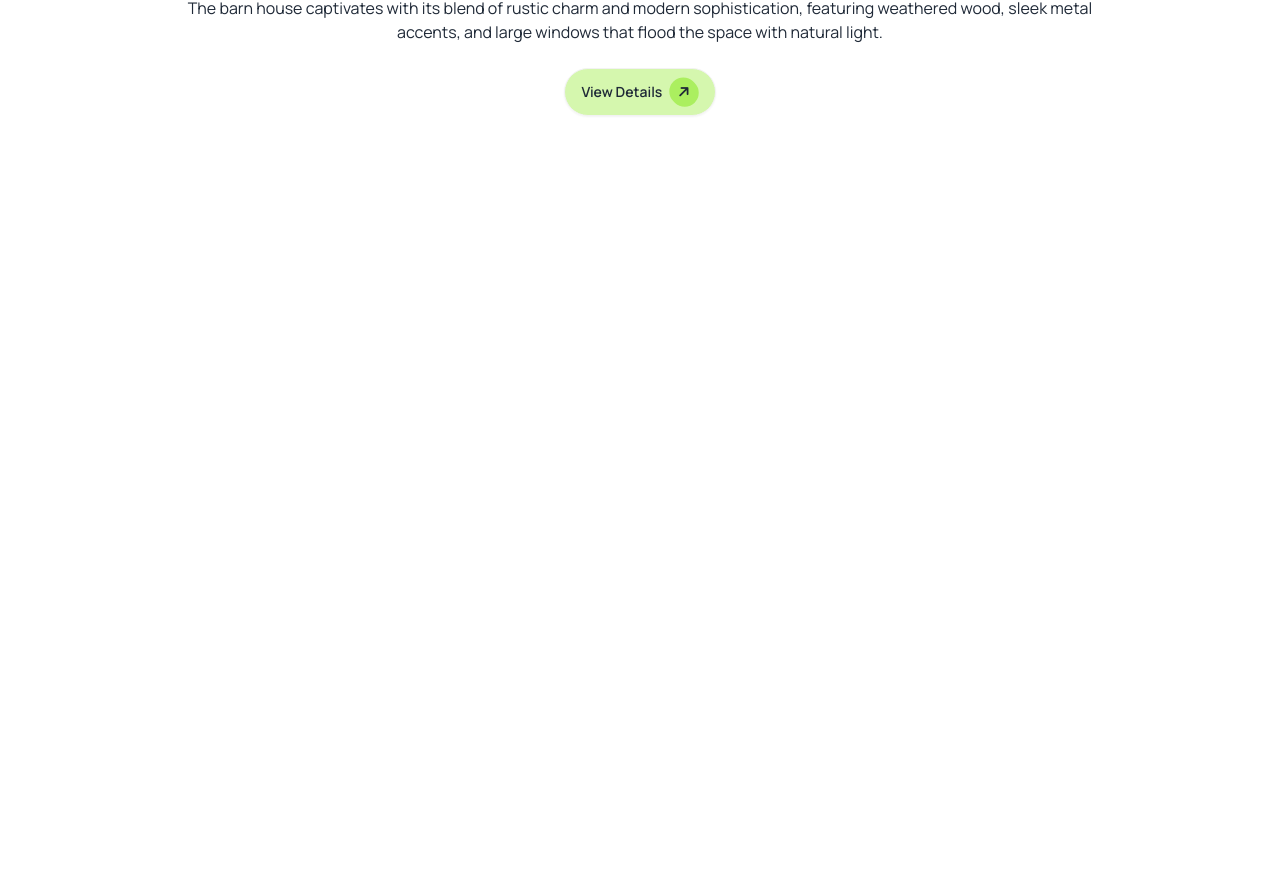
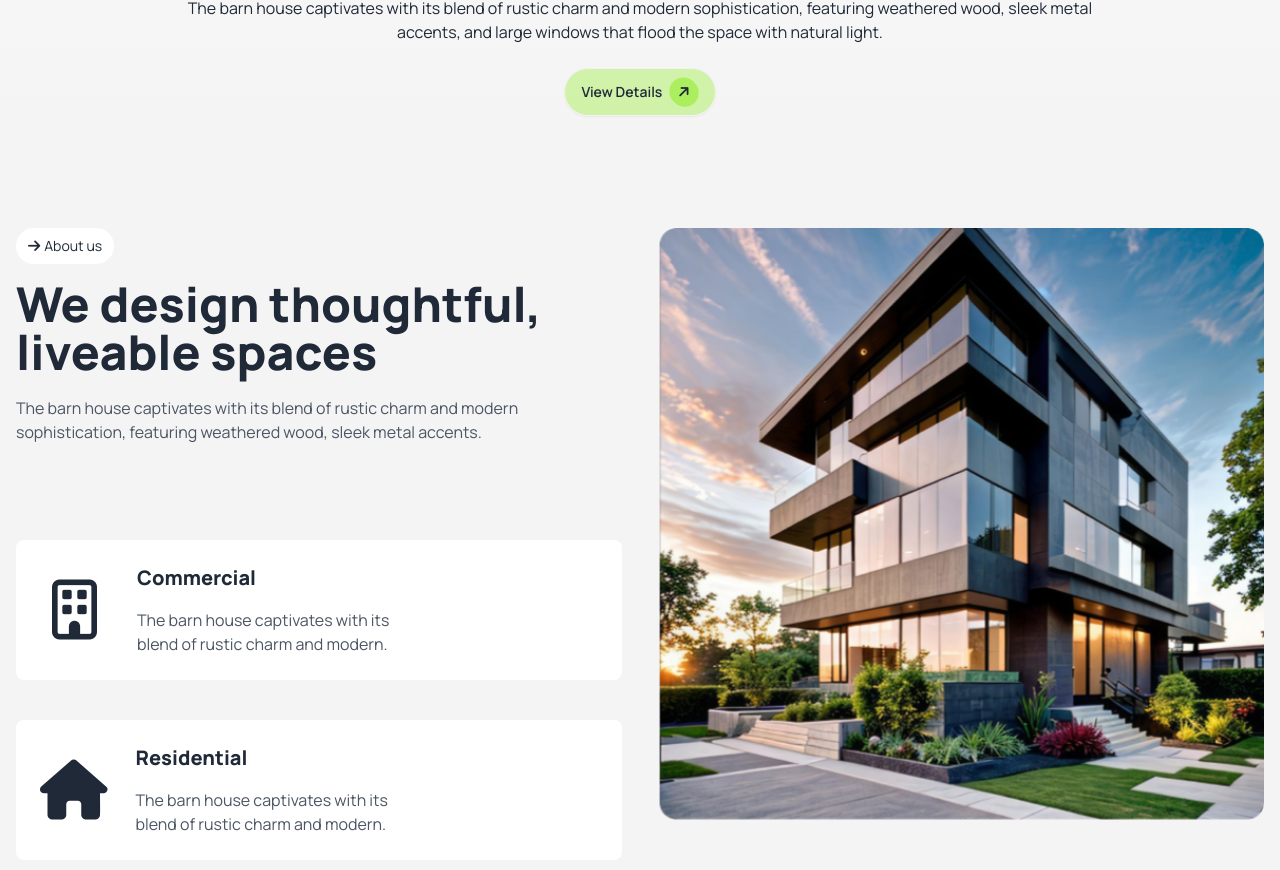
Before and after one commit to Rakib1514/assignment-3, a plain HTML site: page index.html in a window 1280 px wide. Shown: the part 582-1452 px from the top of the page. Before the commit the page ends 800 px from the top, so only its background shows below. Drawn offline with nearby package versions, Linux system fonts and the light colour scheme.

Commit message:
Spaces section added

```diff
--- a/index.html
+++ b/index.html
@@ -35,6 +35,7 @@
             colors: {
               themeClr: "#ABEF5F",
               themeBg: "rgba(171, 239, 95, 0.5)",
+              bodyBg: "rgb(244, 244, 244)",
             },
             fontFamily: {
               manrope: ["Manrope", "system-ui"],
@@ -47,15 +48,15 @@
 
   <!-- Body -->
 
-  <body class="font-manrope">
-    <!-- Header start -->
-    <header class="container mx-auto">
+  <body class="font-manrope bg-bodyBg">
+    <!-- Header (Navbar and Hero Section) -->
+    <header class="container mx-auto bg-gradient-to-b from-white to-bodyBg">
       <!-- navbar               -->
-      <nav>
-        <div class="navbar bg-base-100">
+      <nav class="px-3">
+        <div class="navbar">
           <div class="navbar-start">
 
-            <a class=" font-extrabold text-3xl flex items-center"><i class=" bg-themeClr p-2 rounded-full -rotate-45  fa-solid fa-arrow-right"></i> Rinterio</a>
+            <a class=" font-extrabold text-3xl flex items-center"><i class="mr-2 bg-themeClr p-2 rounded-full -rotate-45  fa-solid fa-arrow-right"></i> Rinterio</a>
           </div>
           <div class="navbar-center hidden lg:flex">
             <ul class="menu menu-horizontal px-1">
@@ -117,6 +118,47 @@
     </header>
 
 
+    <!-- Spaces Section -->
+
+    <section class="container mx-auto py-12 lg:py-24 grid grid-cols-1 md:grid-cols-2 gap-9 px-4 ">
+
+      <!-- Content -->
+      <div>
+        <button class="mb-4 text-sm bg-white rounded-full py-2 px-3"><i class="mr-1 fa-solid fa-arrow-right"></i>About us</button>
+
+        <h2 class="mb-5 lg:text-5xl text-2xl font-extrabold text-center md:text-start">We design thoughtful,<br> liveable spaces</h2>
+        <p class="mb-12 lg:mb-24 text-gray-600 text-center md:text-start">The barn house captivates with its blend of rustic charm and
+          modern sophistication, featuring weathered wood, sleek metal accents.</p>
+
+          <!-- Card 1 -->
+          <div class="bg-white p-6 rounded-lg flex items-center gap-7 mb-10">
+            <div><i class="p-3 text-6xl fa-regular fa-building"></i></div>
+            <div  class="w-1/2">
+              <h3 class="text-xl font-extrabold mb-4">Commercial</h3>
+              <p class="text-gray-600">The barn house captivates with its blend of rustic charm and modern.</p>
+            </div>
+          </div>
+
+          <!-- Card 2 -->
+
+          <div class="bg-white p-6 rounded-lg flex items-center gap-7 ">
+            <div><i class="text-6xl fa-solid fa-house"></i></div>
+            <div class="w-1/2">
+              <h3 class="text-xl font-extrabold mb-4">Residential</h3>
+              <p class="text-gray-600">The barn house captivates with its blend of rustic charm and modern.</p>
+            </div>
+          </div>
+      </div>
+
+      <!-- Image -->
+      <div>
+        <img src="./assets/Rectangle.png" alt="" class="w-full">
+      </div>
+
+    </section>
+
+
+
 
 
 
```
